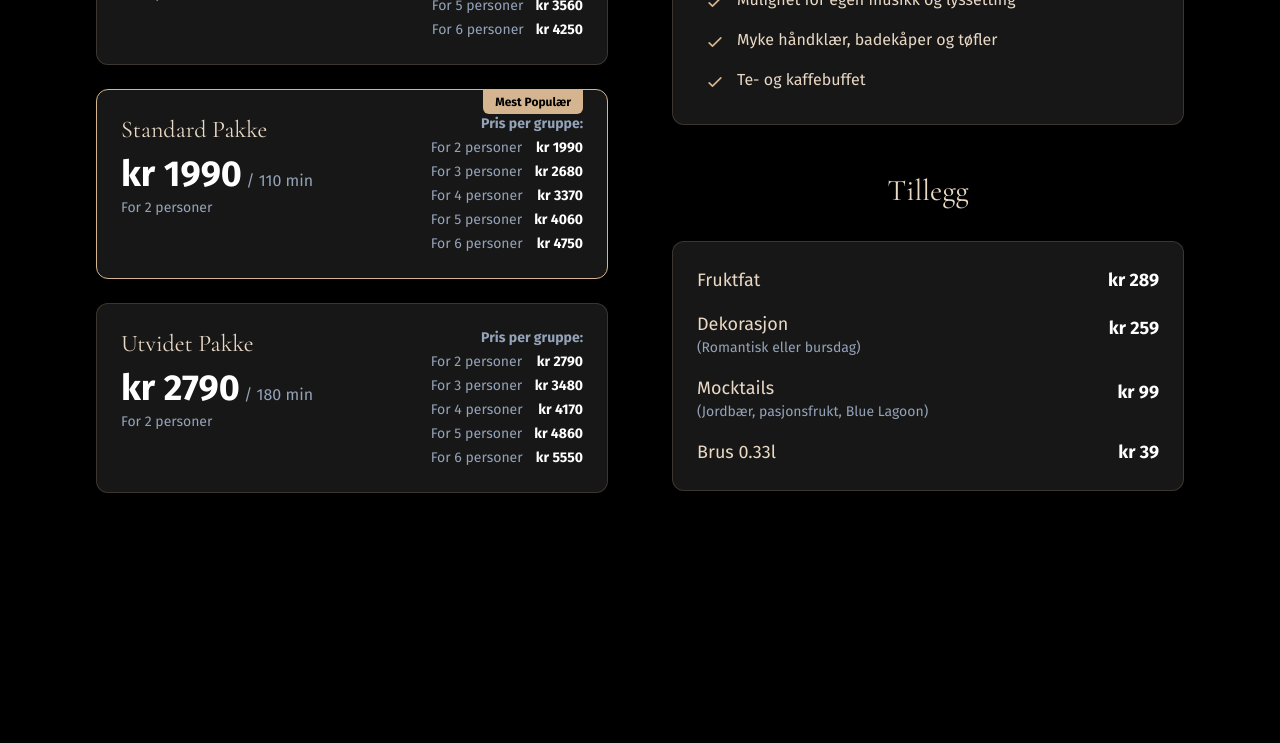
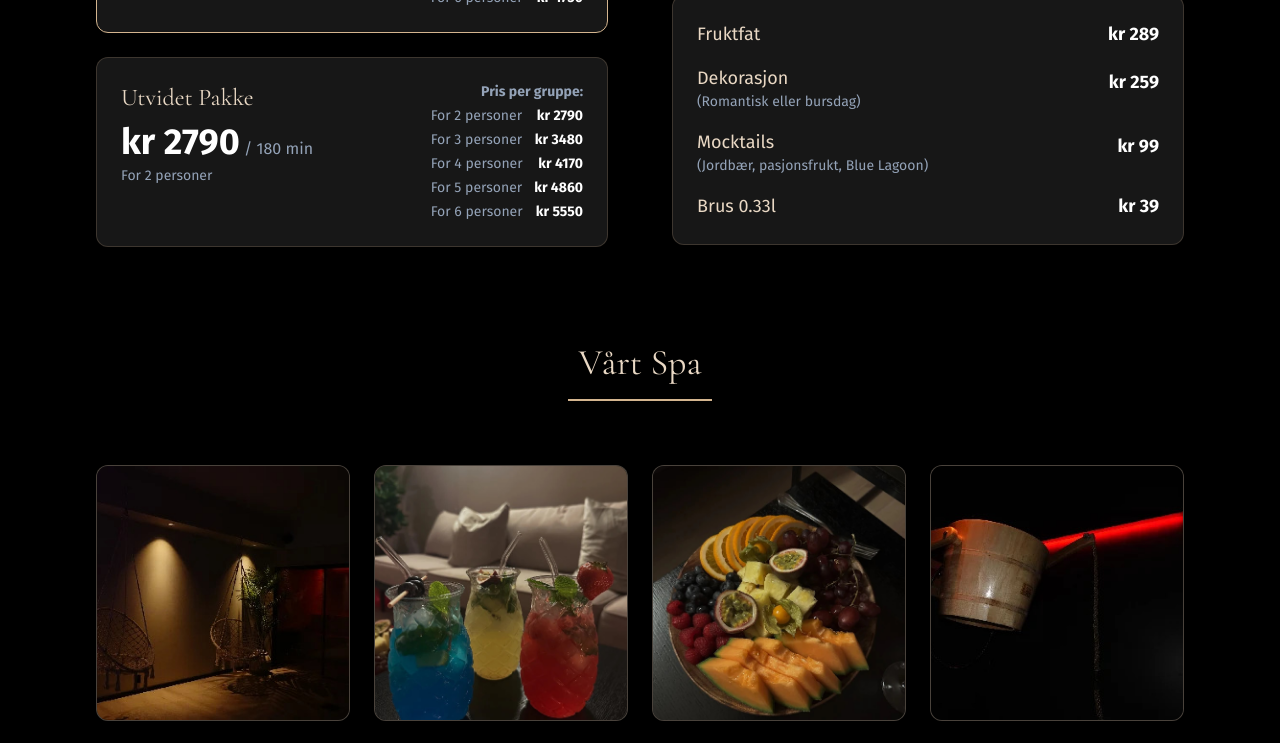
Before and after one commit to Nejsa/ZenHarmonySpaProject, a React (Vite) app: page / in a window 1280 px wide. Shown: the part 2000-2743 px from the top of the page. Built offline with nearby package versions, Linux system fonts and the light colour scheme.

Commit message:
adjusted space between sections & added underlines to the headers of each section

```diff
--- a/src/components/AboutUs.jsx
+++ b/src/components/AboutUs.jsx
@@ -10,9 +10,9 @@ function InfoListItem({ children }) {
 
 export default function About() {
   return (
-    <div className="py-24">
+    <div className="py-2">
       <div className="max-w-4xl mx-auto px-4">
-        <h2 className="font-heading text-4xl text-center text-brand-light mb-12 relative">
+        <h2 className="font-heading text-4xl text-center text-brand-light mb-12">
           Om Oss
           <div className="w-32 h-0.5 bg-brand mx-auto mt-4"></div>
         </h2>
--- a/src/components/Booking.jsx
+++ b/src/components/Booking.jsx
@@ -51,7 +51,7 @@ export default function Booking() {
   );
 
   return (
-    <div className="py-24">
+    <div className="py-2">
       <div className="max-w-2xl mx-auto bg-neutral-900 border border-brand/20 rounded-xl shadow-lg p-8">
         <h2 className="font-heading text-3xl text-center text-brand-light mb-8">
           Book Din Private Spa-Opplevelse
--- a/src/components/Contact.jsx
+++ b/src/components/Contact.jsx
@@ -1,9 +1,10 @@
 export default function Contact() {
   return (
-    <div className="py-24">
+    <div className="py-2">
       <div className="max-w-6xl mx-auto px-4">
         <h2 className="font-heading text-4xl text-center text-brand-light mb-12">
           Kontakt Oss
+          <div className="w-48 h-0.5 bg-brand mx-auto mt-4"></div>
         </h2>
 
         <div className="bg-neutral-900 border border-brand/20 rounded-xl shadow-lg p-8">
--- a/src/components/Gallery.jsx
+++ b/src/components/Gallery.jsx
@@ -17,11 +17,11 @@ export default function Gallery() {
   ];
 
   return (
-    <div className="py-24">
+    <div className="py-2">
       <div className="max-w-7xl mx-auto px-4">
         <h2 className="font-heading text-4xl text-center text-brand-light mb-16 relative">
           Vårt Spa
-          <div className="w-32 h-0.5 bg-brand mx-auto mt-4"></div>
+          <div className="w-36 h-0.5 bg-brand mx-auto mt-4"></div>
         </h2>
 
         {/* Bildegalleri */}
--- a/src/components/GeneralInfo.jsx
+++ b/src/components/GeneralInfo.jsx
@@ -1,9 +1,10 @@
 export default function GeneralInfo() {
   return (
-    <div className="py-24">
+    <div className="py-2">
       <div className="max-w-4xl mx-auto px-4">
         <h2 className="font-heading text-4xl text-center text-brand-light mb-12">
           Generell Informasjon
+          <div className="w-80 h-0.5 bg-brand mx-auto mt-4"></div>
         </h2>
 
         {/* --- Wrapper-div som rammer inn innholdet --- */}
--- a/src/components/PriceList.jsx
+++ b/src/components/PriceList.jsx
@@ -95,10 +95,11 @@ function IncludedItem({ children }) {
 
 export default function Pricelist() {
   return (
-    <div className="py-24">
+    <div className="py-2">
       <div className="max-w-7xl mx-auto px-4">
         <h2 className="font-heading text-4xl text-center text-brand-light mb-16">
           Prisliste
+          <div className="w-32 h-0.5 bg-brand mx-auto mt-4"></div>
         </h2>
 
         <div className="grid lg:grid-cols-2 lg:gap-x-16 gap-y-12">
```
